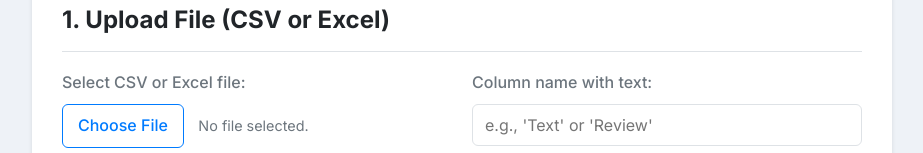
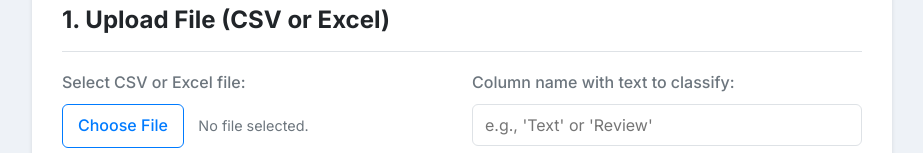
Before and after one commit to darLloyd/text-classifier-tool, a plain HTML site: page index.html in a window 1280 px wide. Shown: the part 196-349 px from the top of the page, without its empty margins (178-1101 px from the left). Drawn offline with Linux system fonts and the light colour scheme.

Commit message:
Refine text column label

```diff
--- a/index.html
+++ b/index.html
@@ -89,7 +89,7 @@
                          <button type="button" id="clear-file-btn" title="Clear selected file">&times;</button>
                      </div>
                      <div class="text-column-wrapper">
-                         <label for="text-column">Column name with text:</label>
+                         <label for="text-column">Column name with text to classify:</label>
                          <input type="text" id="text-column" name="text-column" placeholder="e.g., 'Text' or 'Review'" required maxlength="50">
                          <span class="char-counter" id="char-counter-column">0/50</span>
                      </div>
```
